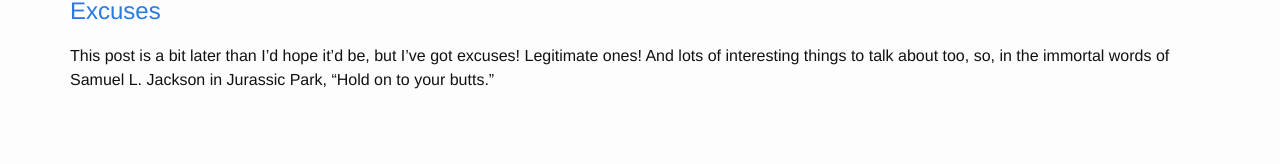
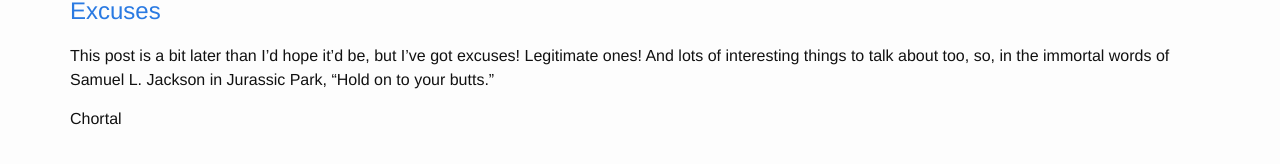
Before and after one commit to bowmanmike/bowmanmike.github.io, a Jekyll site: the page built from index.html, in a window 1280 px wide. Shown: the part 499-663 px from the top of the page. Built offline with Jekyll 4.4.1, drawn with Linux system fonts in a browser that asks for light colours.

Commit message:
create projects collection, begin migration

```diff
--- a/index.html
+++ b/index.html
@@ -40,5 +40,7 @@ custom_css: index
 </div>
 
 <div class="index-projects">
-
+  {% for project in site.projects %}
+    <p>{{ project.title }}</p>
+  {% endfor %}
 </div>
```
Also changed, not shown: _projects/chortal.md (added, +6 -0 lines).
